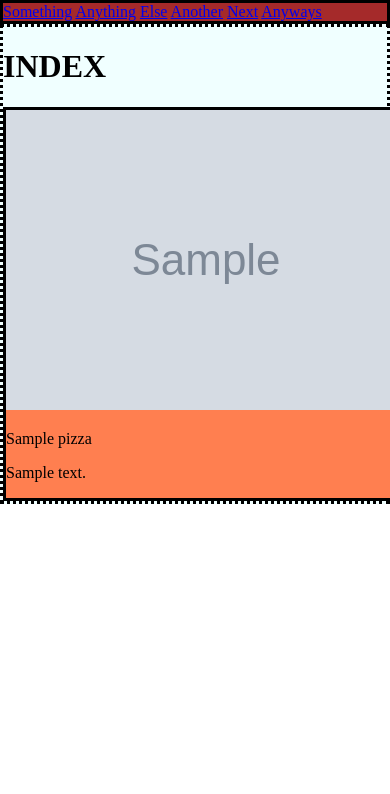
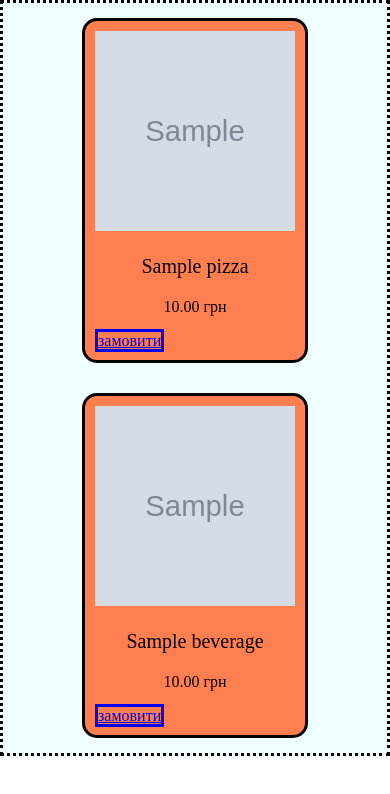
Before and after one commit to badenko/pizza_shop, a Django app: page / in a window 390 px wide; the page is wider, and only the part inside the window is pictured. Shown: the part 50-844 px from the top of that part. Run offline with Django 3.2, Linux system fonts and the light colour scheme; tables that the repository leaves empty hold one stand-in row (values such as "Sample post"); grey boxes marked "Sample" are stand-in pictures.

Commit message:
Made shop responsive, added beverages to product list

```diff
--- a/main/models/order.py
+++ b/main/models/order.py
@@ -12,7 +12,6 @@ class Order(models.Model):
     customer = models.ForeignKey(Customer, on_delete=models.CASCADE)
     status = models.CharField(max_length=20, choices=ORDER_STATUSES, default='Accepted')
     date = models.DateField(auto_now_add=True)
-    #date = models.DateField(auto_now_add=True)
     time = models.CharField(max_length=50, default=datetime.now().time().strftime("%H:%M"))
 
     def __str__(self):
--- a/main/models/product.py
+++ b/main/models/product.py
@@ -3,6 +3,7 @@ from django.db import models
 class Product(models.Model):
     name = models.CharField(max_length=50)
     price = models.DecimalField(max_digits=5, decimal_places=2)
+    description = models.CharField(max_length=500, blank=True, null=True)
     image = models.ImageField(upload_to='product_image/')
 
     class Meta:
@@ -20,7 +21,6 @@ class PizzaSize(models.Model):
 
 class Pizza(Product):
     size = models.ForeignKey(PizzaSize, on_delete=models.CASCADE, to_field='size')
-    description = models.CharField(max_length=500, blank=True, null=True)
 
 class Beverage(Product):
     volume = models.DecimalField(max_digits=2, decimal_places=1, blank=True, null=True)
--- a/main/views.py
+++ b/main/views.py
@@ -1,16 +1,19 @@
 from django.shortcuts import render
 from .models.order import Order
 from .models.order_items import OrderItem
-from .models.product import Pizza
+from .models.product import Pizza, Beverage
 from .management.commands.generator import OrderGenerator
 
 # Create your views here.
 
 def index(request):
-    array = []
+    ar_pizza = []
+    ar_beverage = []
     for i in Pizza.objects.all():
-        array.append(i)
-    data = {'pizzas': array}
+        ar_pizza.append(i)
+    for i in Beverage.objects.all():
+        ar_beverage.append(i)
+    data = {'pizzas': ar_pizza, 'beverages': ar_beverage}
     return render(request, 'main/index.html', context=data)
 
 def orders(request):
--- a/static/css/style.css
+++ b/static/css/style.css
@@ -37,7 +37,36 @@ header a {
     grid-gap: 15px 15px;
 }
 
+.product-grid-flex {
+    display: flex;
+    justify-content: center;
+    flex-wrap: wrap;
+}
+
 .pizza-item {
+    margin: 15px;
+    padding: 10px 10px 10px 10px;
     background: coral;
     border: solid;
+    border-radius: 15px;
+    max-width: 240px;
 }
+
+.pizza-image {
+    width: 200px;
+    height: 200px;
+}
+
+.pizza-title {
+    font-size: 20px;
+    text-align: center;
+}
+
+.item-price {
+    text-align: center;
+}
+
+.order-button {
+    width: 95%;
+    border: solid;
+}
--- a/templates/layout.html
+++ b/templates/layout.html
@@ -14,14 +14,6 @@
             <a href={% url 'orders' %}>Order</a>
             <a href={% url 'contact' %}>Contact</a>
         </header>
-        <div class="side-navigation">
-            <a href=#>Something</a>
-            <a href=#>Anything</a>
-            <a href=#>Else</a>
-            <a href=#>Another</a>
-            <a href=#>Next</a>
-            <a href=#>Anyways</a>
-        </div>
         <div class="main-content">
             {% block body %}
             {% endblock body %}
--- a/templates/main/index.html
+++ b/templates/main/index.html
@@ -1,13 +1,25 @@
 {% extends 'layout.html' %}
 
 {% block body %}
-    <h1> INDEX </h1>
-    <div class="product-grid">
+    <div class="product-grid-flex">
     {% for pizza in pizzas %}
     <div class='pizza-item'>
-        <img src="{{ MEDIA_URL}}/{{pizza.image}}">
-        <p>{{pizza.name}}</p>
-        <p>{{pizza.description}}</p>
+        <img class="pizza-image" src="{{ MEDIA_URL}}/{{pizza.image}}">
+        <p class="pizza-title">{{pizza.name}}</p>
+        <p class="item-price">{{pizza.price}} грн</p>
+        <div>
+            <a class="order-button" href=#>замовити</a>
+        </div>
+    </div>
+    {% endfor %}
+    {% for beverage in beverages %}
+    <div class='pizza-item'>
+        <img class="pizza-image" src="{{ MEDIA_URL}}/{{beverage.image}}">
+        <p class="pizza-title">{{beverage.name}}</p>
+        <p class="item-price">{{beverage.price}} грн</p>
+        <div>
+            <a class="order-button" href=#>замовити</a>
+        </div>
     </div>
     {% endfor %}
     </div>
```
Also changed, not shown: media/copycat/clipart1011672.png (added), media/copycat/clipart1011941.png (added), media/copycat/clipart1978688.png (added), media/pizza_image/28_tn.png (added), media/pizza_image/pepsi_1532006804841.jpeg (added), media/product_image/28_tn.png (added), media/product_image/clipart1011672.png (added), media/product_image/clipart1011672_SguTMjt.png (added), media/product_image/clipart1978688.png (added), 1 other file.
